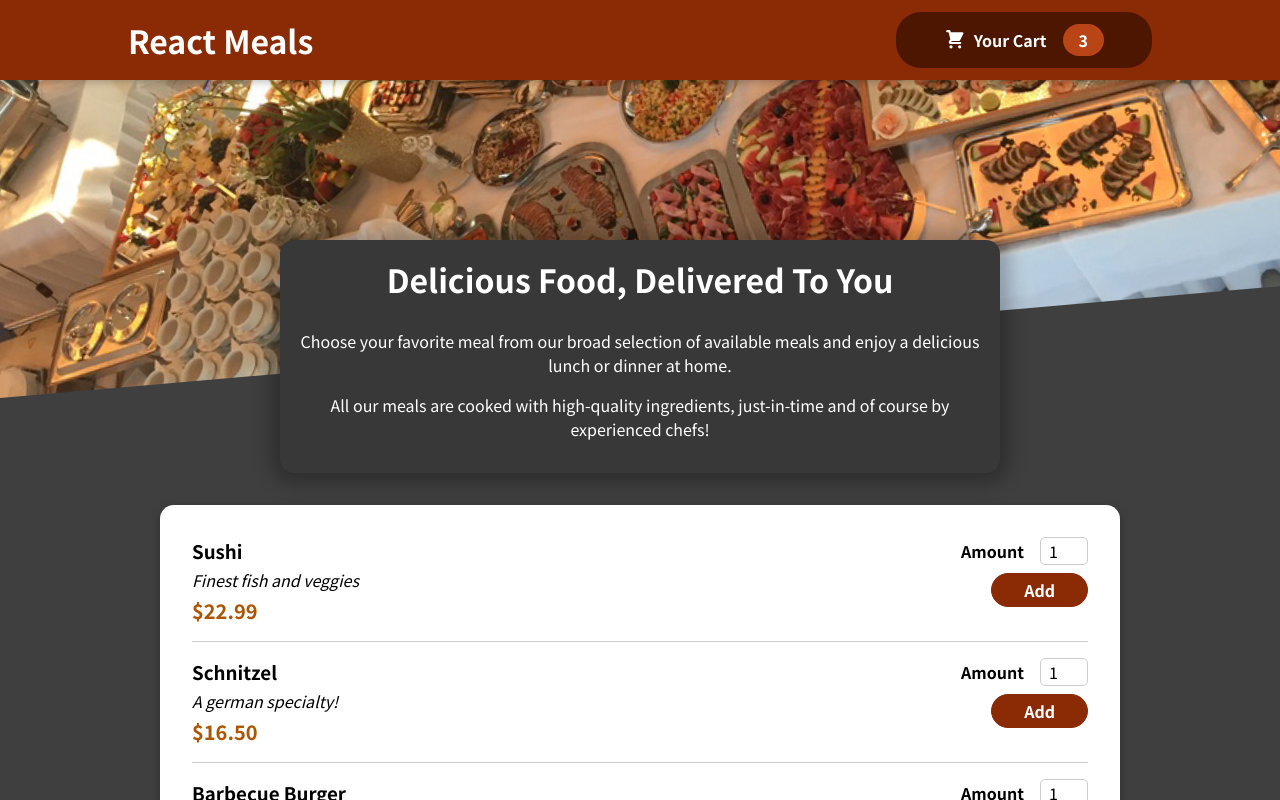
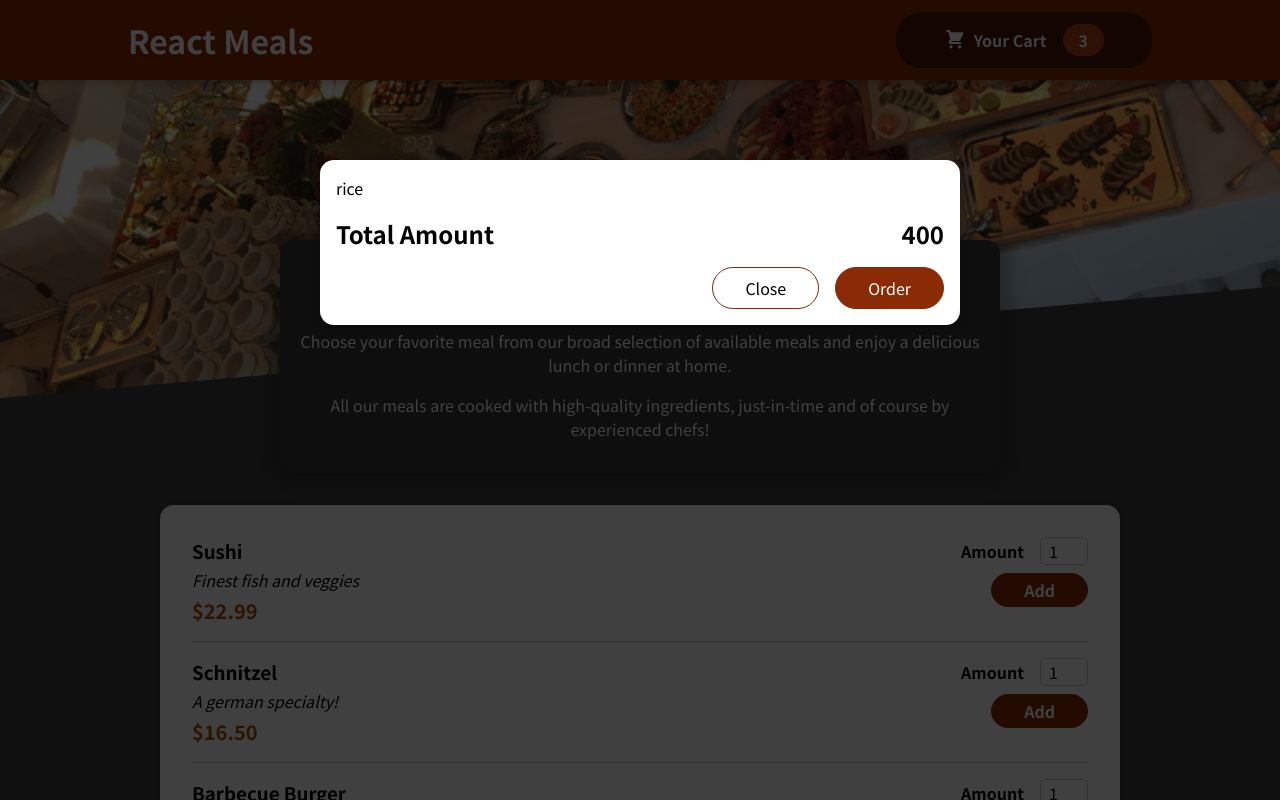
Before and after one commit to TrishalaGhetiya/Restaurant-practice-app, a React (Create React App) app: page / in a window 1280 px wide. Shown: the top 800 px of the page. Built offline with nearby package versions, Linux system fonts and the light colour scheme.

Commit message:
created cart basic

```diff
--- a/public/index.html
+++ b/public/index.html
@@ -28,6 +28,7 @@
   </head>
   <body>
     <noscript>You need to enable JavaScript to run this app.</noscript>
+    <div id="overlays"></div>
     <div id="root"></div>
     <!--
       This HTML file is a template.
--- a/src/App.js
+++ b/src/App.js
@@ -1,3 +1,4 @@
+import Cart from "./components/Cart/Cart";
 import Header from "./components/Layout/Header";
 import Meals from "./components/Meals/Meals";
 
@@ -8,6 +9,7 @@
       <main>
         <Meals />
       </main>
+      <Cart />
     </>
   );
 }
--- /dev/null
+++ b/src/components/Cart/Cart.js
@@ -0,0 +1,25 @@
+import React from "react";
+
+import classes from "./Cart.module.css";
+import Modal from "../UI/Modal";
+
+const Cart = (props) => {
+  const cartItems = <ul className={classes['cart-items']}>{[{ id: "c1", name: "rice", amount: 2, price: 120 }].map(
+    (item) => <li>{item.name}</li>
+  )}</ul>;
+  return (
+    <Modal>
+    {cartItems}
+      <div className={classes.total}>
+        <span>Total Amount</span>
+        <span>400</span>
+      </div>
+      <div className={classes.actions}>
+        <button className={classes['classes--alt']}>Close</button>
+        <button className={classes.button}>Order</button>
+      </div>
+    </Modal>
+  );
+};
+
+export default Cart;
--- /dev/null
+++ b/src/components/Cart/Cart.module.css
@@ -0,0 +1,46 @@
+.cart-items {
+    list-style: none;
+    margin: 0;
+    padding: 0;
+    max-height: 20rem;
+    overflow: auto;
+  }
+
+  .total {
+    display: flex;
+    justify-content: space-between;
+    align-items: center;
+    font-weight: bold;
+    font-size: 1.5rem;
+    margin: 1rem 0;
+  }
+
+  .actions {
+    text-align: right;
+  }
+
+  .actions button {
+    font: inherit;
+    cursor: pointer;
+    background-color: transparent;
+    border: 1px solid #8a2b06;
+    padding: 0.5rem 2rem;
+    border-radius: 25px;
+    margin-left: 1rem;
+  }
+
+  .actions button:hover,
+  .actions button:active {
+    background-color: #5a1a01;
+    border-color: #5a1a01;
+    color: white;
+  }
+
+  .actions .button--alt {
+    color: #8a2b06;
+  }
+
+  .actions .button {
+    background-color: #8a2b06;
+    color: white;
+  }
--- /dev/null
+++ b/src/components/UI/Modal.js
@@ -0,0 +1,32 @@
+import React from "react";
+import ReactDOM from 'react-dom';
+
+import classes from "./Modal.module.css";
+
+const Backdrop = (props) => {
+  return <div className={classes.backdrop}></div>;
+};
+
+const ModalOverlay = (props) => {
+  return (
+    <div className={classes.modal}>
+      <div className={classes.content}>{props.children}</div>
+    </div>
+  );
+};
+
+const portalElement = document.getElementById("overlays");
+
+const Modal = (props) => {
+  return (
+    <>
+      {ReactDOM.createPortal(<Backdrop />, portalElement)}
+      {ReactDOM.createPortal(
+        <ModalOverlay>{props.children}</ModalOverlay>,
+        portalElement
+      )}
+    </>
+  );
+};
+
+export default Modal;
--- /dev/null
+++ b/src/components/UI/Modal.module.css
@@ -0,0 +1,40 @@
+.backdrop {
+    position: fixed;
+    top: 0;
+    left: 0;
+    width: 100%;
+    height: 100vh;
+    z-index: 20;
+    background-color: rgba(0, 0, 0, 0.75);
+  }
+
+  .modal {
+    position: fixed;
+    top: 20vh;
+    left: 5%;
+    width: 90%;
+    background-color: white;
+    padding: 1rem;
+    border-radius: 14px;
+    box-shadow: 0 2px 8px rgba(0, 0, 0, 0.25);
+    z-index: 30;
+    animation: slide-down 300ms ease-out forwards;
+  }
+
+  @media (min-width: 768px) {
+    .modal {
+      width: 40rem;
+      left: calc(50% - 20rem);
+    }
+  }
+
+  @keyframes slide-down {
+    from {
+      opacity: 0;
+      transform: translateY(-3rem);
+    }
+    to {
+      opacity: 1;
+      transform: translateY(0);
+    }
+  }
```
